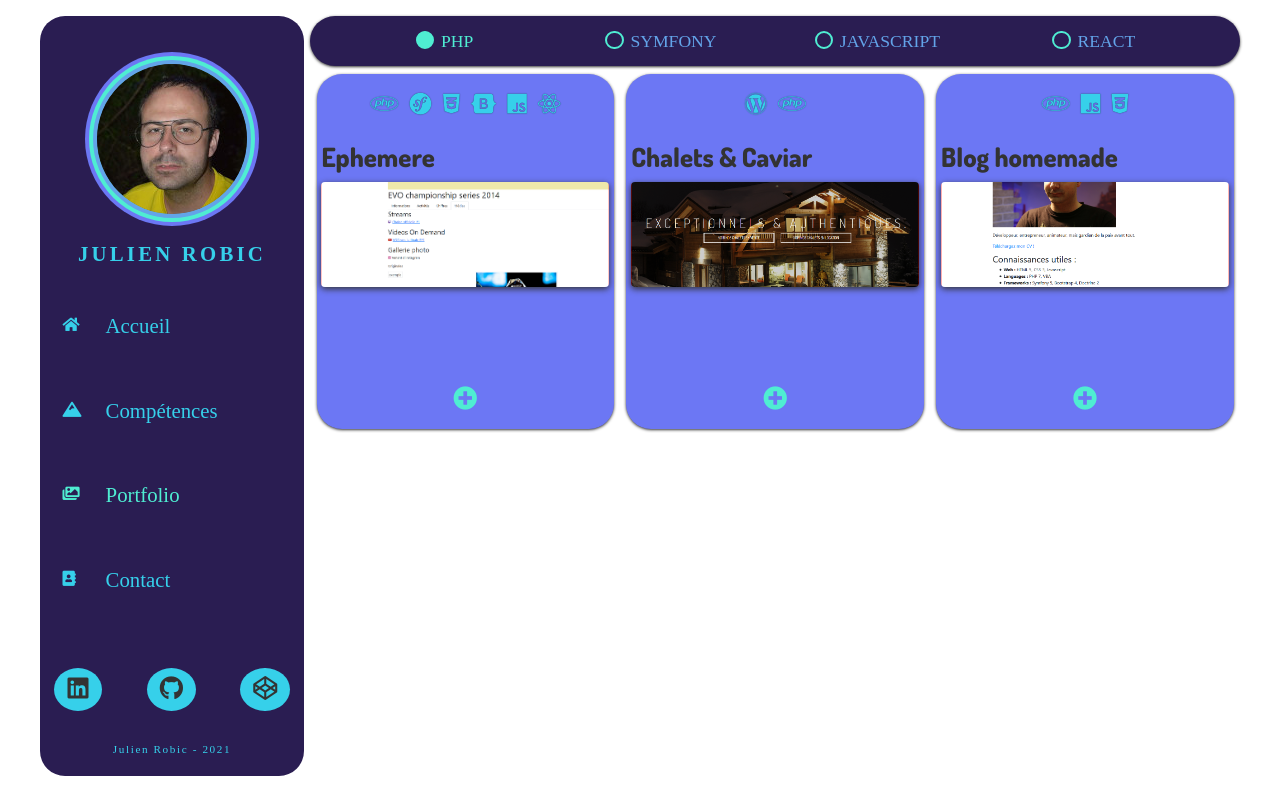
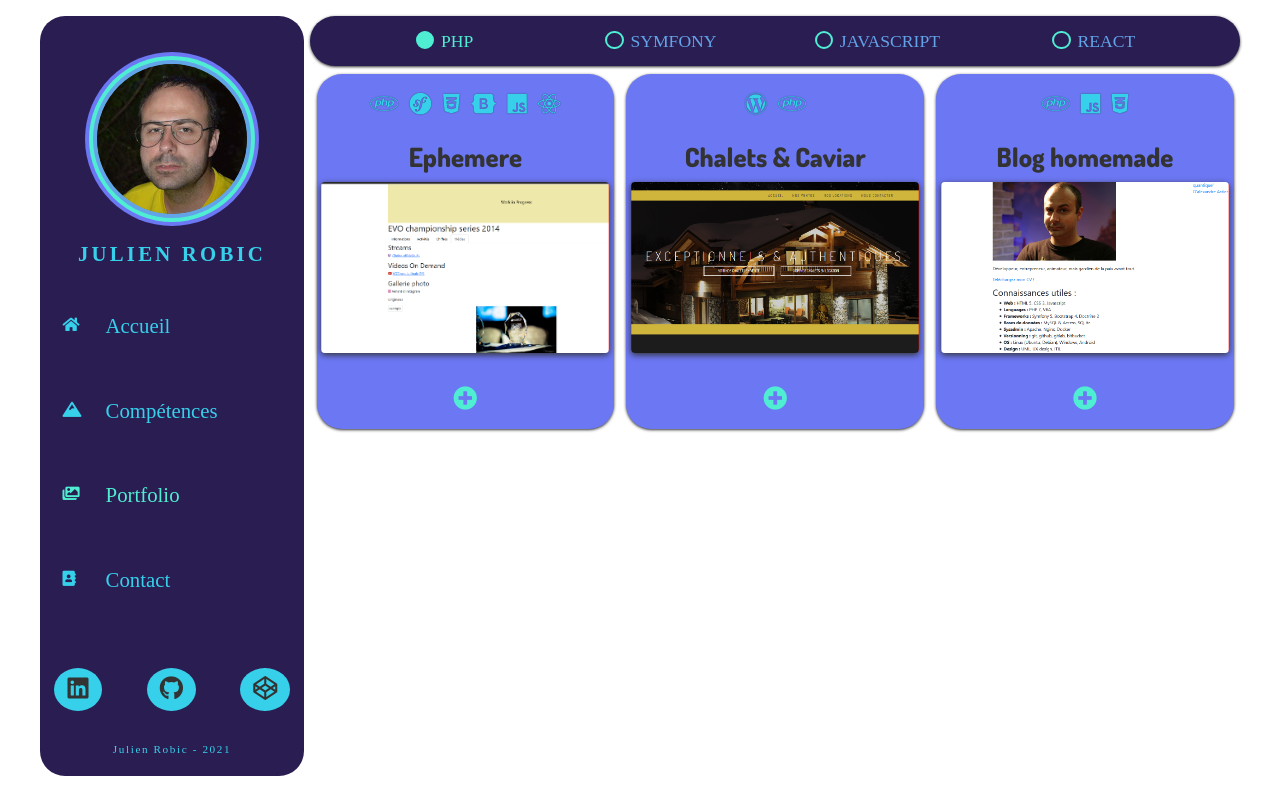
Before and after one commit to Nayte91/resume, a React (Create React App) app: page /portfolio in a window 1280 px wide. Built offline with nearby package versions, Linux system fonts and the light colour scheme; a web font is replaced by a local one.

Commit message:
enlarged portfolio's images

```diff
--- a/src/components/Portfolio/ProjectCard.tsx
+++ b/src/components/Portfolio/ProjectCard.tsx
@@ -20,9 +20,9 @@ class ProjectCard extends Component<Props, any> {
                     {languagesIcons.map(icon => <i className={icon} key={icon}/>)}
                 </div>
                 <h3>{name}</h3>
-                <img src={picture} alt={name} onClick={this.handleInfo}/>
+                <img src={picture} alt={name} onClick={this.handleInfo} />
                 <span className="project-info" onClick={this.handleInfo}>
-                <i className="fas fa-plus-circle" />
+                    <i className="fas fa-plus-circle" />
                 </span>
 
                 {
--- a/src/styles/pages/_portfolio.scss
+++ b/src/styles/pages/_portfolio.scss
@@ -123,9 +123,8 @@
         grid-area: 2;
         font-family: $font-2;
         font-size: 1.65rem;
+        justify-content: left;
         @include verticalCenter;
-        justify-content: left;
-
       }
 
       img {
@@ -133,7 +132,7 @@
         object-fit: cover;
         margin: 0 auto;
         width: 100%;
-        height: 55%;
+        height: 90%;
         box-shadow: 0 2px 6px #333;
         border-radius: 4px;
         cursor: pointer;
```
